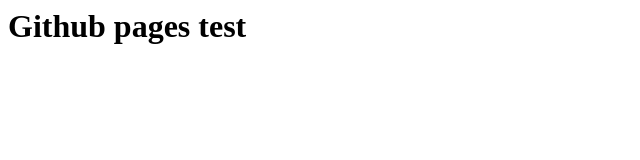
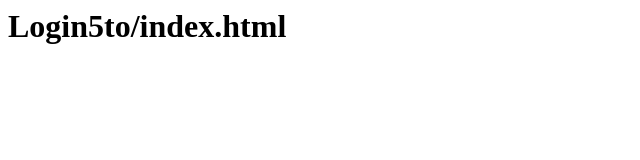
Before and after one commit to pc005ismaelmontes-a11y/githubpagetest., a plain HTML site: page index.html in a window 1280 px wide. Shown: the whole page, without its empty margins (0-640 px from the left). Drawn offline with Linux system fonts and the light colour scheme.

Commit message:
Update index.html

```diff
--- a/index.html
+++ b/index.html
@@ -1 +1 @@
-<h1>Github pages test</h1>
+<h1>Login5to/index.html</h1>
```
